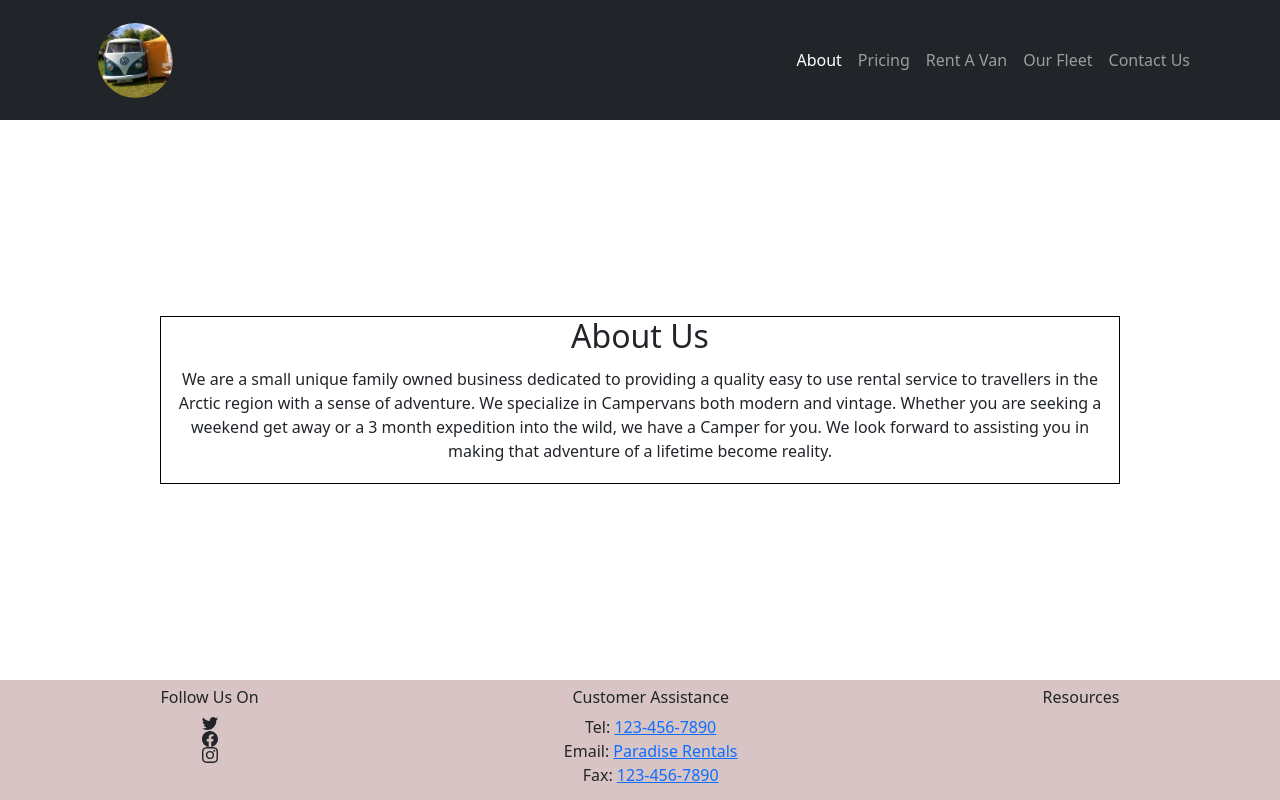
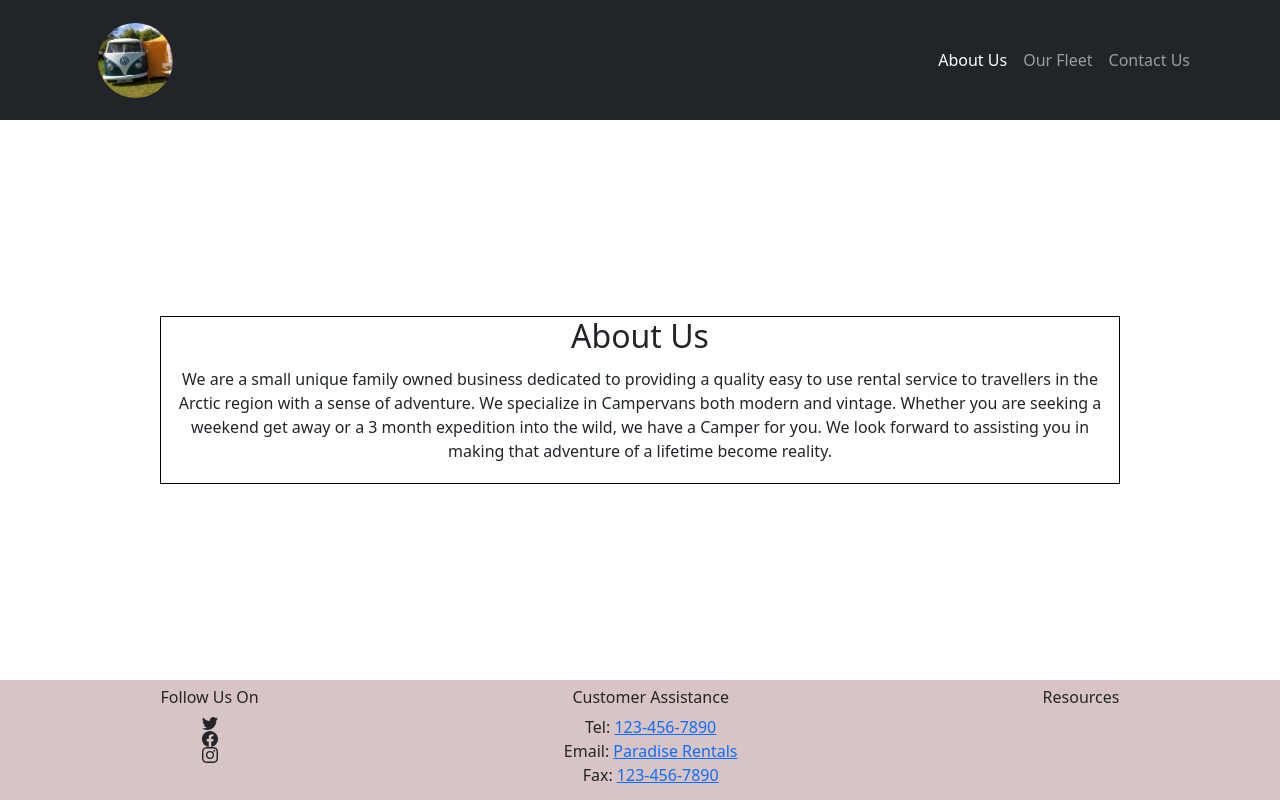
Before and after one commit to ShaneC2021/RentalStore, a React (Create React App) app: page /About in a window 1280 px wide. Built offline with nearby package versions, Linux system fonts and the light colour scheme.

Commit message:
main page update

```diff
--- a/src/App.js
+++ b/src/App.js
@@ -11,13 +11,14 @@ import { Routes, Route } from "react-router-dom";
 function App() {
   return (
     <div className="app-height">
-      <Navigation />
+      <Navigation/>
       <Routes>
-        <Route path="/" element={<Home />} />
+        <Route index element={<Home />} />
+        <Route path ="/RentalStore" element={<Home />} />
         <Route path="Contact" element={<Contact />} />
-        <Route path="/About" element={<About />} />
-        <Route path="/Fleet" element={<Fleet/>}/>
-        <Route path="/Rent" element={<Rent />}  />
+        <Route path="About" element={<About />} />
+        <Route path="Fleet" element={<Fleet />} />
+        <Route path="Rent" element={<Rent />} />
       </Routes>
       <Footer />
     </div>
--- a/src/Components/Navigation.jsx
+++ b/src/Components/Navigation.jsx
@@ -1,5 +1,5 @@
 import React from "react";
-import { Navbar, NavDropdown, Container, Nav } from "react-bootstrap";
+import { Navbar, Container, Nav } from "react-bootstrap";
 import { LinkContainer } from "react-router-bootstrap";
 
 
@@ -32,10 +32,8 @@ function Navigation() {
           <Navbar.Collapse id="responsive-navbar-nav">
             <Nav className="ms-auto p-0">
               <LinkContainer to="/About">
-                <Nav.Link className="features">About</Nav.Link>
+                <Nav.Link className="features">About Us</Nav.Link>
               </LinkContainer>
-              <Nav.Link className="pricing">Pricing</Nav.Link>
-              <Nav.Link>Rent A Van</Nav.Link>
             </Nav>
             <Nav>
               <LinkContainer to="/Fleet">
--- a/src/Components/VehicleCard.jsx
+++ b/src/Components/VehicleCard.jsx
@@ -5,8 +5,6 @@ import { Link } from "react-router-dom";
 function VehicleCard(props) {
   const vehicle = props.obj;
   const reply = props.reply;
-
-  console.log(vehicle);
 
   return (
     <Card>
--- a/src/pages/About.jsx
+++ b/src/pages/About.jsx
@@ -1,6 +1,4 @@
 import React from "react";
-import Footer from "../components/Footer";
-import Home from "./Home";
 
 function About() {
   return (
--- a/src/pages/Home.jsx
+++ b/src/pages/Home.jsx
@@ -1,5 +1,4 @@
 import React from "react";
-import Footer from "../components/Footer";
 
 function Home() {
   return (
--- a/src/pages/Rent.jsx
+++ b/src/pages/Rent.jsx
@@ -7,7 +7,6 @@ import VehicleCard from "../components/VehicleCard";
 function Rent() {
   const location = useLocation();
   let item = location.state.vcard.vehicle;
-  console.log(item);
 
   const initialValues = {
     firstName: "",
```
